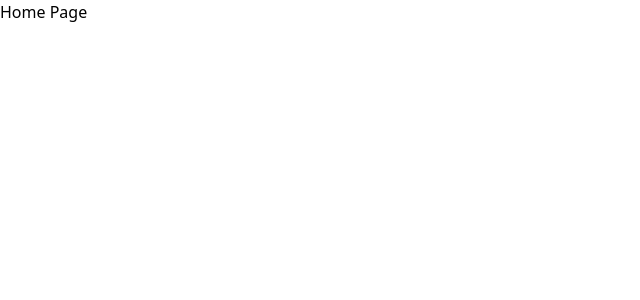
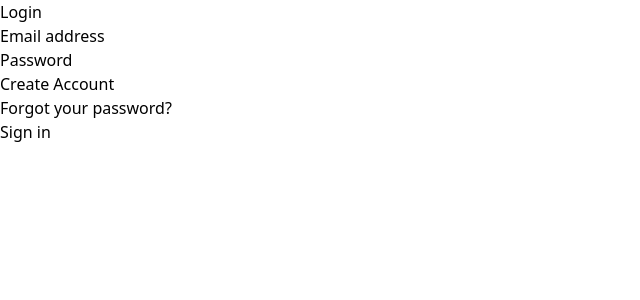
Before and after one commit to ammarahm69/Chat-App, a React (Vite) app: page / in a window 1280 px wide. Shown: the top 300 px of the page, without its empty margins (0-640 px from the left). Built offline with nearby package versions, Linux system fonts and the light colour scheme.

Commit message:
route-added

```diff
--- a/src/App.jsx
+++ b/src/App.jsx
@@ -8,11 +8,11 @@
 function App() {
   return (
     <Routes>
-      <Route path="/" element={<Home />} />
+      <Route path="/home" element={<Home />} />
       <Route path="/loading" element={<Loading />} />
       <Route path="*" element={<NotFound />} errorElement={<NotFound />} />
       <Route path="/signup" element={<SignUp />} />
-      <Route path="/login" element={<Login />} />
+      <Route path="/" element={<Login />} />
     </Routes>
   );
 }
--- a/src/component/Login.jsx
+++ b/src/component/Login.jsx
@@ -22,7 +22,7 @@
           text: `Hello ${fullName}`,
           icon: "success",
         });
-        navigate("/");
+        navigate("/home");
       })
       .catch((error) => {
         console.error("Error logging in:", error);
```
